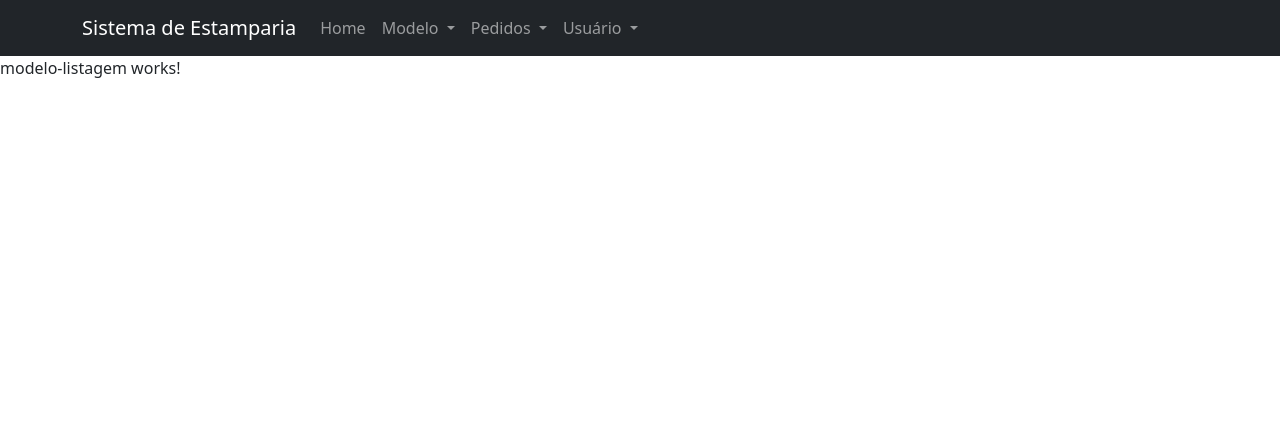
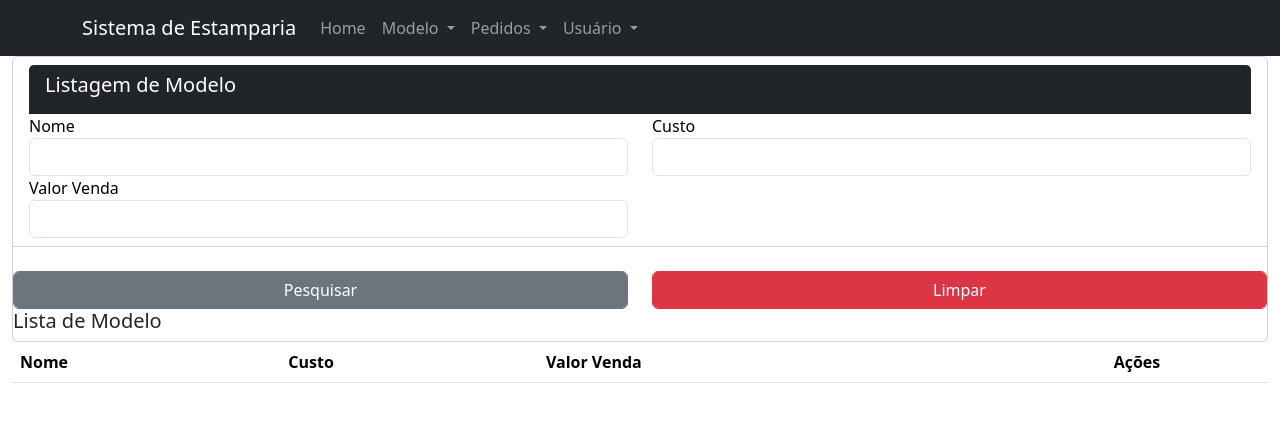
Before and after one commit to Eliezer-TEC/estamparia-web, an Angular app: page /modelo/lista in a window 1280 px wide. Shown: the top 422 px of the page. Built offline with nearby package versions, Linux system fonts and the light colour scheme.

Commit message:
07/12- Tela de Modelo Listagem e seletor add

```diff
--- a/src/app/modelo/modelo-listagem/modelo-listagem.component.html
+++ b/src/app/modelo/modelo-listagem/modelo-listagem.component.html
@@ -1 +1,77 @@
-<p>modelo-listagem works!</p>
+<div class="container-fluid">
+  <div class="row">
+    <div class="col-sm-12">
+      <div class="card">
+        <div class="card-header bg-white text-black">
+
+          <div class="card-header bg-dark text-white">
+            <h5>Listagem de Modelo</h5>
+          </div>
+          <div class="row">
+            <div class="form-group col-md-6">
+              <label for="nome">Nome</label>
+              <input class="form-control" name="nome" >
+            </div>
+            <div class="form-group col-md-6">
+              <label for="cpf">Custo</label>
+              <input class="form-control" name="custo" >
+            </div>
+              <div class="form-group col-md-6">
+                <label for="cpf">Valor Venda</label>
+                <input class="form-control" name="valorVenda" >
+              </div>
+            </div>
+          </div>
+
+
+          <br>
+          <div class="row">
+            <div class="form-group col-md-6">
+              <button type="submit" class="form-control btn btn-secondary"
+                      (click)="listarComSeletor()">Pesquisar</button>
+            </div>
+            <div class="form-group col-md-6">
+              <button type="submit" class="form-control btn btn-danger"
+                      (click)="limpar()">Limpar</button>
+            </div>
+          </div>
+          <h5>Lista de Modelo</h5>
+        </div>
+
+        <div class="card-body">
+          <div class="table-responsive">
+            <table class="table table-responsive">
+              <thead>
+                <tr>
+                  <th scope="col">Nome</th>
+                  <th scope="col">Custo</th>
+                  <th scope="col">Valor Venda</th>
+                  <th scope="col" class="text-center">Ações</th>
+                </tr>
+
+
+              </thead>
+              <tbody>
+
+                <tr *ngFor="let m of modelo">
+                  <td>{{m.id}}</td>
+                  <td>{{ m.nome }}</td>
+                  <td>{{ m.custo }}</td>
+                  <td>{{ m.valorVenda }}</td>
+                  <td class="text-center">
+                    <button class="btn btn-xs btn-secondary mr-2"
+                            (click)="editar(m.id)">Editar
+                    </button>
+                    &nbsp;
+                    <button class="btn btn-xs btn-danger"
+                            (click)="excluir(m.id)">Excluir
+                    </button>
+                  </td>
+                </tr>
+              </tbody>
+            </table>
+          </div>
+        </div>
+      </div>
+    </div>
+  </div>
--- a/src/app/modelo/modelo-listagem/modelo-listagem.component.ts
+++ b/src/app/modelo/modelo-listagem/modelo-listagem.component.ts
@@ -1,4 +1,9 @@
 import { Component } from '@angular/core';
+import { Router } from '@angular/router';
+import Swal from 'sweetalert2';
+import { ModeloSeletor } from 'src/app/shared/model/seletor/modelo.seletor';
+import { ModeloService } from '../../shared/service/modelo.service';
+import { Modelo } from 'src/app/shared/model/modelo';
 
 @Component({
   selector: 'app-modelo-listagem',
@@ -6,5 +11,67 @@ import { Component } from '@angular/core';
   styleUrls: ['./modelo-listagem.component.scss']
 })
 export class ModeloListagemComponent {
+  public pedido: Array<Modelo> = new Array();
+  public seletor: ModeloSeletor = new ModeloSeletor();
+  public modelo: Modelo[] = [];
+
+  constructor(private modeloService: ModeloService,
+  private router: Router){
+
 
 }
+listarComSeletor(){
+  this.modeloService.listarComSeletor(this.seletor).subscribe(
+    resultado => {
+      this.modelo = resultado;
+    },
+    erro => {
+      console.log('Erro ao buscar produtos', erro)
+    }
+  );
+}
+
+limpar(){
+  this.seletor = new ModeloSeletor();
+}
+
+editar(id:number){
+  this.router.navigate(['/modelo/detalhe', ])
+
+}
+
+buscarModelo(){
+  this.modeloService.listarTodos().subscribe(
+    resultado => {
+      this.pedido = resultado;
+    },
+    erro => {
+      console.log('Erro ao buscar os modelos', erro);
+    }
+  );
+}
+
+excluir(id: number){
+
+  Swal.fire({
+    title: 'Você tem certeza disso?',
+    text: "Deseja excluir o modelo #" + id + "?",
+    icon: 'warning',
+    showCancelButton: true,
+  }).then((retorno) => {
+    if(retorno.isConfirmed){
+       this.modeloService.excluir(id).subscribe(
+         sucesso => {
+           Swal.fire("Sucesso", "Modelo excluído com sucesso!", 'success');
+           this.buscarModelo(); //Atualiza a listagem
+         },
+         erro => {
+           Swal.fire("Erro", "Erro ao excluir o modelo: " + erro, 'error');
+         }
+       );
+    }
+  }
+  );
+}
+
+}
--- a/src/app/shared/model/modelo.ts
+++ b/src/app/shared/model/modelo.ts
@@ -1,4 +1,5 @@
 export class Modelo {
+  id: number;
   nome: string;
   valorVenda: number;
   custo: number;
--- /dev/null
+++ b/src/app/shared/model/seletor/modelo.seletor.ts
@@ -0,0 +1,6 @@
+export class ModeloSeletor {
+  id: number;
+  nome: string;
+  custo: number;
+  valorVenda: number;
+}
--- a/src/app/shared/service/modelo.service.ts
+++ b/src/app/shared/service/modelo.service.ts
@@ -2,6 +2,7 @@ import { Modelo } from './../model/modelo';
 import { HttpClient } from '@angular/common/http';
 import { Injectable } from '@angular/core';
 import { Observable } from 'rxjs';
+import { ModeloSeletor } from '../model/seletor/modelo.seletor';
 
 @Injectable({
   providedIn: 'root'
@@ -27,4 +28,16 @@ export class ModeloService {
     return this.httpClient.delete<Modelo>(this.API + '/' + id);  //NA PRÓPRIA URL
   }
 
+  listarTodos(): Observable<Array<Modelo>> {
+    return this.httpClient.get<Array<Modelo>>(this.API + "/todos");
+  }
+
+  listarComSeletor(seletor: ModeloSeletor){
+    return this.httpClient.post<Array<Modelo>>(this.API + "/filtro", seletor);
+  }
+
+  pesquisarPorId(id: number): Observable<Modelo> {
+    return this.httpClient.get<Modelo>(this.API + '/' + id);
+  }
+
 }
--- a/src/app/shared/service/pessoa.service.ts
+++ b/src/app/shared/service/pessoa.service.ts
@@ -22,7 +22,6 @@ export class PessoaService {
     return this.httpClient.post<Array<Pessoa>>(this.API + "/filtro", seletor);
   }
 
-
   salvar(pessoa: Pessoa): Observable<Pessoa> {
     return this.httpClient.post<Pessoa>(this.API + "/cadastrar", pessoa);
   }
```
Also changed, not shown: 1 other file (tests, documents, lock files or other folders).
